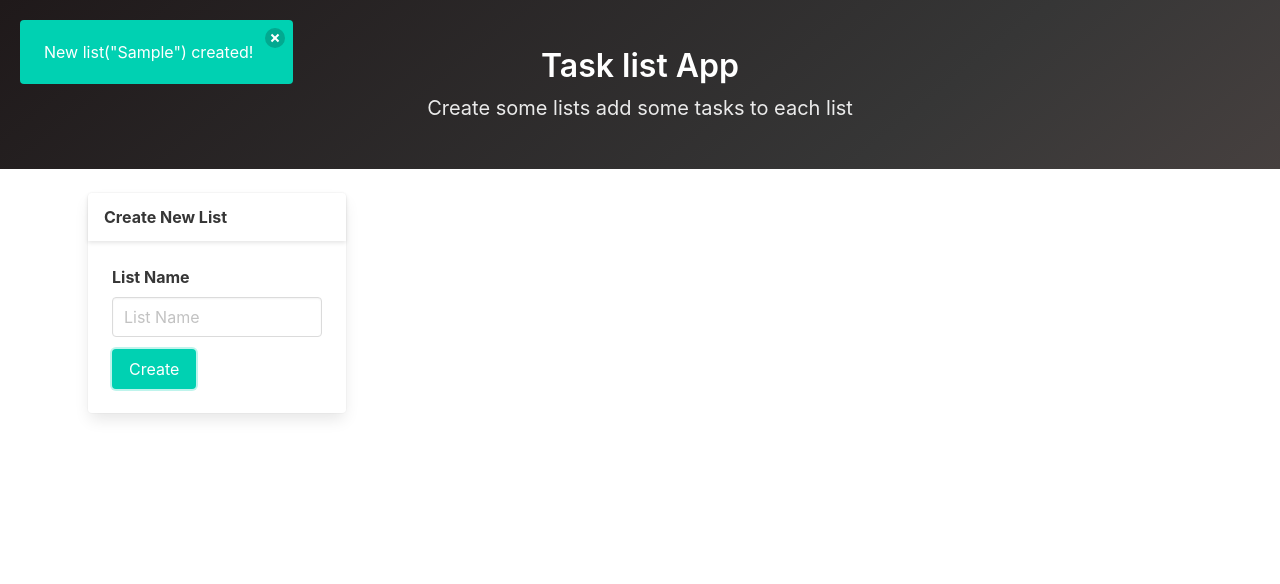
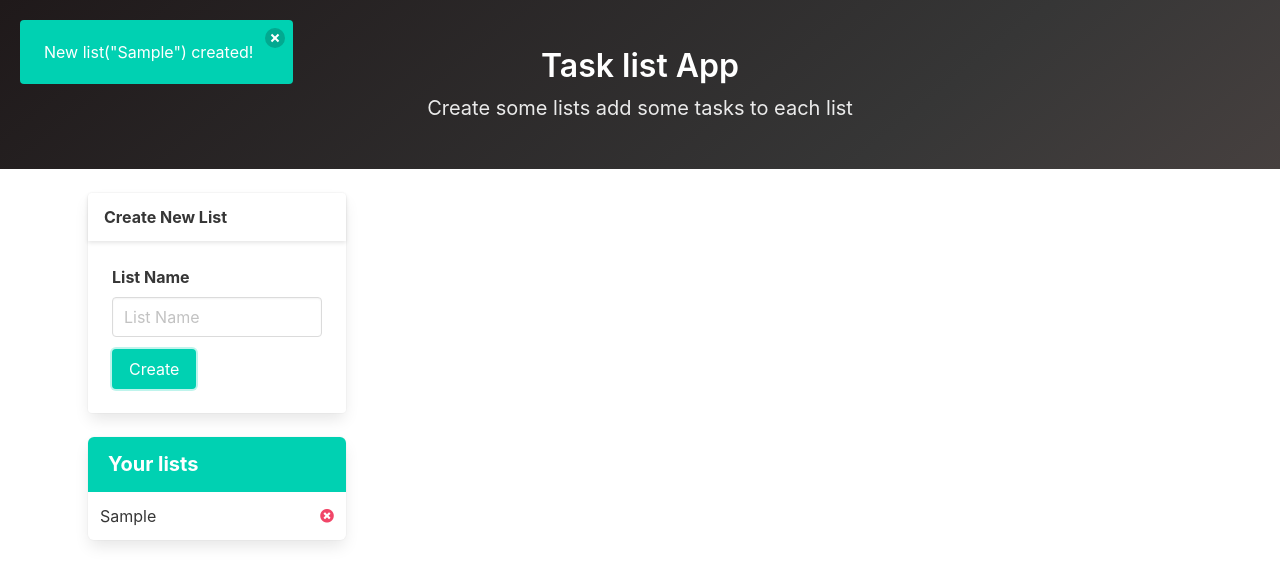
Before and after one commit to sadeghrafiei/TaskList, a React (Create React App) app: page / in a window 1280 px wide. Both pictures are taken after typing "Sample" into the empty fields and a click on the button "Create". Shown: the top 584 px of the page. Built offline with nearby package versions, Linux system fonts and the light colour scheme.

Commit message:
add dispatch to lists && sidebar component

```diff
--- a/src/Components/Lists.tsx
+++ b/src/Components/Lists.tsx
@@ -1,7 +1,7 @@
 import { FC, useEffect } from "react";
 import { useDispatch, useSelector } from 'react-redux'
 import { RootState } from "../store/store";
-import { getLists } from "../store/actions";
+import { getLists, setListToEdit , setListsIdToDelete} from "../store/actions";
 import { List } from "../store/types";
 
 const Lists: FC = () => {
@@ -11,6 +11,14 @@ const Lists: FC = () => {
     useEffect(() => {
         dispatch(getLists())
     }, [dispatch])
+
+    const setListToEditHandler = (id: string) => {
+        dispatch(setListToEdit(id))
+    }
+
+    const setListsIdToDeleteHandler = ( id: string ) => {
+        dispatch(setListsIdToDelete(id))
+    }
 
     return (
         <div className="panel is-primary">
@@ -23,8 +31,8 @@ const Lists: FC = () => {
                     <div>
                         {Object.values(lists).map((list: List) => {
                             return <div className="panel-block py-3" key={list.id}>
-                                <p>{list.name}</p>
-                                <span className="panel-icon has-text-danger">
+                                <p onClick={() => setListToEditHandler(list.id)}>{list.name}</p>
+                                <span className="panel-icon has-text-danger" onClick={() => setListsIdToDeleteHandler(list.id)}>
                                     <i className="fas fa-times-circle"></i>
                                 </span>
                             </div>
--- a/src/Components/Sidebar.tsx
+++ b/src/Components/Sidebar.tsx
@@ -1,10 +1,12 @@
 import {FC} from 'react';
 import CreateNewList from './createNewList';
+import Lists from './Lists';
 
 const Sidebar: FC = () =>{
     return (
         <div className="column is-3">
             <CreateNewList />
+            <Lists />
         </div>
     )
 }
```
